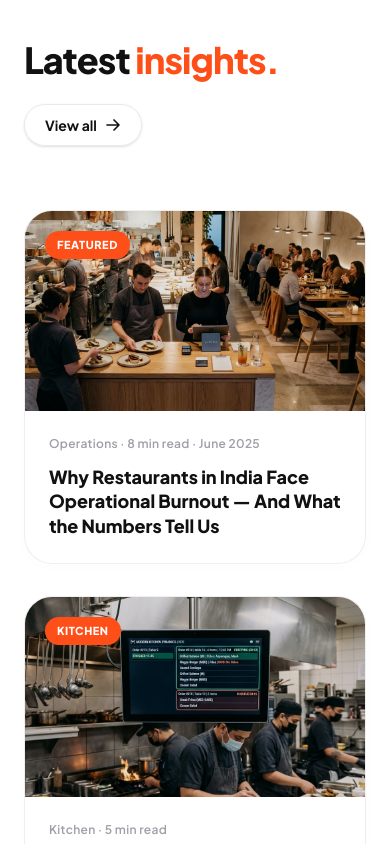
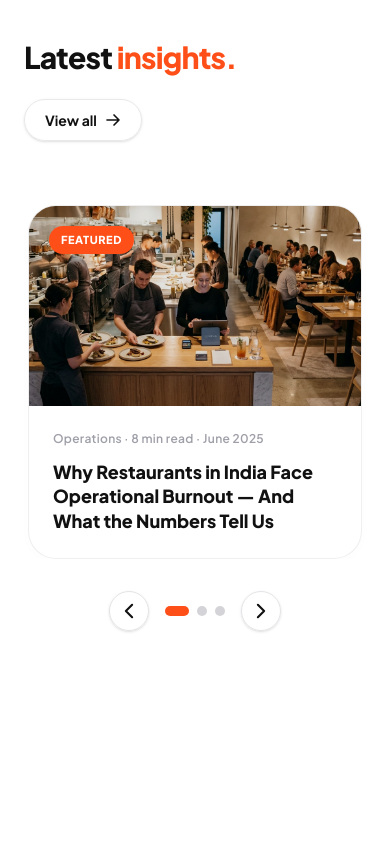
Before and after one commit to Yashvi-s17734/Upwork1, a Next.js app: page /component/insights in a window 390 px wide. Shown: the top 844 px of the page. Built offline with nearby package versions, Linux system fonts and the light colour scheme.

Commit message:
JK - 10-7-26
- some ui changes fixed

```diff
--- a/src/app/component/faq/page.tsx
+++ b/src/app/component/faq/page.tsx
@@ -38,9 +38,9 @@ export default function FAQPage() {
 
         {/* Title */}
         <div className="mb-14">
-          <h1 className="text-[30px] sm:text-[38px] md:text-[44px] font-[850] tracking-tight leading-[1.15] text-[#111111]">
+          <h2 className="text-3xl sm:text-4xl md:text-[44px] font-[850] tracking-tight leading-[1.15] text-[#111111]">
             Questions Before You <span className="text-[#FF4F18]">Commit?</span>
-          </h1>
+          </h2>
         </div>
 
         {/* Accordions Container */}
--- a/src/app/component/features/page.tsx
+++ b/src/app/component/features/page.tsx
@@ -59,10 +59,10 @@ export default function Features() {
         <div className="grid grid-cols-1 lg:grid-cols-12 gap-8 items-start mb-10 md:mb-12">
           {/* Heading */}
           <div className="lg:col-span-7">
-            <h2 className="text-2xl sm:text-3xl md:text-4xl font-extrabold tracking-tight text-zinc-900 leading-[1.15]">
+            <h2 className="text-3xl sm:text-4xl md:text-[44px] font-[850] tracking-tight text-[#111111] leading-[1.15]">
               When every second counts,
               <br />
-              every <span className="text-[#FF4F18]">system should too.</span>
+              <span className="text-[#FF4F18]"> every system should too.</span>
             </h2>
           </div>
 
--- a/src/app/component/header/page.tsx
+++ b/src/app/component/header/page.tsx
@@ -23,9 +23,9 @@ export default function Header() {
           <Image
             src="/demologo.png"
             alt="Digitory Logo"
-            width={18}
-            height={18}
-            className="h-4.5 w-auto object-contain"
+            width={28}
+            height={28}
+            className="h-7 w-auto object-contain"
             priority
           />
           <span className="text-[20px] font-extrabold tracking-tight text-black">
--- a/src/app/component/hero/page.tsx
+++ b/src/app/component/hero/page.tsx
@@ -28,7 +28,7 @@ export default function Hero() {
 
           {/* Heading */}
           <h1 className="text-3xl sm:text-4xl md:text-5xl font-extrabold tracking-tight text-zinc-900 leading-[1.1]">
-            Manage rush hours,
+            Manage chaos hours,
             <br />
             <span className="text-[#FF4F18]">not rush.</span>
           </h1>
@@ -42,13 +42,13 @@ export default function Hero() {
           <div className="flex flex-wrap gap-4 items-center">
             <Link
               href="#"
-              className="rounded-full bg-[#FF4F18] px-8 py-4 text-base font-semibold text-white transition-all duration-200 hover:bg-[#E03F0D] shadow-[0_8px_20px_rgba(255,79,24,0.35)] hover:shadow-[0_10px_24px_rgba(255,79,24,0.45)] active:scale-[0.98]"
+              className="rounded-full bg-[#FF4F18] px-5 py-3 text-sm sm:px-8 sm:py-4 sm:text-base font-semibold text-white transition-all duration-200 hover:bg-[#E03F0D] shadow-[0_8px_20px_rgba(255,79,24,0.35)] hover:shadow-[0_10px_24px_rgba(255,79,24,0.45)] active:scale-[0.98]"
             >
               Book a demo
             </Link>
             <Link
               href="#"
-              className="rounded-full border border-zinc-200 bg-white px-8 py-4 text-base font-semibold text-zinc-800 transition-colors duration-200 hover:bg-zinc-50 active:scale-[0.98]"
+              className="rounded-full border border-zinc-200 bg-white px-5 py-3 text-sm sm:px-8 sm:py-4 sm:text-base font-semibold text-zinc-800 transition-colors duration-200 hover:bg-zinc-50 active:scale-[0.98]"
             >
               See how it works
             </Link>
--- a/src/app/component/insights/page.tsx
+++ b/src/app/component/insights/page.tsx
@@ -27,32 +27,39 @@ const INSIGHTS_ITEMS = [
 ];
 
 export default function InsightsPage() {
+  const [activeIndex, setActiveIndex] = useState(0);
+  const [touchStart, setTouchStart] = useState<number | null>(null);
+  const [touchEnd, setTouchEnd] = useState<number | null>(null);
+
+  const minSwipeDistance = 50;
+
+  const onTouchStart = (e: React.TouchEvent) => {
+    setTouchEnd(null);
+    setTouchStart(e.targetTouches[0].clientX);
+  };
+
+  const onTouchMove = (e: React.TouchEvent) => {
+    setTouchEnd(e.targetTouches[0].clientX);
+  };
+
+  const onTouchEnd = () => {
+    if (!touchStart || !touchEnd) return;
+    const distance = touchStart - touchEnd;
+    const isLeftSwipe = distance > minSwipeDistance;
+    const isRightSwipe = distance < -minSwipeDistance;
+    if (isLeftSwipe) {
+      setActiveIndex((prev) => (prev + 1) % INSIGHTS_ITEMS.length);
+    } else if (isRightSwipe) {
+      setActiveIndex((prev) => (prev - 1 + INSIGHTS_ITEMS.length) % INSIGHTS_ITEMS.length);
+    }
+  };
+
+  const renderCard = (item: typeof INSIGHTS_ITEMS[0], isSlider: boolean = false) => {
     return (
-    <div className="bg-white font-sans antialiased text-[#111111] py-10 md:py-16">
-      <div className="max-w-7xl mx-auto px-6 md:px-12">
-
-        {/* Header Section */}
-        <div className="flex flex-col md:flex-row md:items-end md:justify-between gap-6 mb-16">
-          <h1 className="text-[36px] md:text-[46px] font-[850] tracking-tight leading-[1.1] text-[#111111]">
-            Latest <span className="text-[#FF4F18]">insights.</span>
-          </h1>
-
-          <div>
-            <button className="inline-flex items-center gap-2 px-5 py-2.5 border border-zinc-200/80 rounded-full font-bold text-sm text-[#111111] hover:bg-zinc-50 transition-colors shadow-sm select-none cursor-pointer">
-              <span>View all</span>
-              <svg className="w-4 h-4 text-[#111111]" fill="none" viewBox="0 0 24 24" stroke="currentColor" strokeWidth={2.5}>
-                <path strokeLinecap="round" strokeLinejoin="round" d="M13.5 4.5L21 12m0 0l-7.5 7.5M21 12H3" />
-              </svg>
-            </button>
-          </div>
-        </div>
-
-        {/* Cards Grid */}
-        <div className="grid grid-cols-1 md:grid-cols-3 gap-8 items-stretch">
-          {INSIGHTS_ITEMS.map((item) => (
       <div
-              key={item.id}
-              className="flex flex-col h-full bg-white rounded-[28px] border border-zinc-200/60 overflow-hidden shadow-[0_4px_20px_rgba(0,0,0,0.01)] transition-transform duration-300 hover:-translate-y-1 hover:shadow-[0_8px_30px_rgba(0,0,0,0.025)] group"
+        className={`flex flex-col h-full bg-white rounded-[28px] border border-zinc-200/60 overflow-hidden shadow-[0_4px_20px_rgba(0,0,0,0.01)] transition-transform duration-300 ${
+          isSlider ? "" : "hover:-translate-y-1 hover:shadow-[0_8px_30px_rgba(0,0,0,0.025)]"
+        } group`}
       >
         {/* Top Banner Graphic area - Full bleed image */}
         <div className="h-[200px] w-full relative overflow-hidden">
@@ -84,7 +91,93 @@ export default function InsightsPage() {
           </div>
         </div>
       </div>
+    );
+  };
+
+  return (
+    <div className="bg-white font-sans antialiased text-[#111111] py-10 md:py-16">
+      <div className="max-w-7xl mx-auto px-6 md:px-12">
+
+        {/* Header Section */}
+        <div className="flex flex-col md:flex-row md:items-end md:justify-between gap-6 mb-16">
+          <h2 className="text-3xl sm:text-4xl md:text-[44px] font-[850] tracking-tight leading-[1.15] text-[#111111]">
+            Latest <span className="text-[#FF4F18]">insights.</span>
+          </h2>
+
+          <div>
+            <button className="inline-flex items-center gap-2 px-5 py-2.5 border border-zinc-200/80 rounded-full font-bold text-sm text-[#111111] hover:bg-zinc-50 transition-colors shadow-sm select-none cursor-pointer">
+              <span>View all</span>
+              <svg className="w-4 h-4 text-[#111111]" fill="none" viewBox="0 0 24 24" stroke="currentColor" strokeWidth={2.5}>
+                <path strokeLinecap="round" strokeLinejoin="round" d="M13.5 4.5L21 12m0 0l-7.5 7.5M21 12H3" />
+              </svg>
+            </button>
+          </div>
+        </div>
+
+        {/* Desktop grid layout (hidden on mobile) */}
+        <div className="hidden md:grid grid-cols-3 gap-8 items-stretch">
+          {INSIGHTS_ITEMS.map((item) => (
+            <div key={item.id} className="h-full">
+              {renderCard(item)}
+            </div>
           ))}
+        </div>
+
+        {/* Mobile slider layout (hidden on desktop) */}
+        <div className="block md:hidden">
+          <div
+            className="relative w-full overflow-hidden"
+            onTouchStart={onTouchStart}
+            onTouchMove={onTouchMove}
+            onTouchEnd={onTouchEnd}
+          >
+            <div
+              className="flex transition-transform duration-500 ease-out"
+              style={{ transform: `translateX(-${activeIndex * 100}%)` }}
+            >
+              {INSIGHTS_ITEMS.map((item) => (
+                <div key={item.id} className="w-full shrink-0 px-1">
+                  {renderCard(item, true)}
+                </div>
+              ))}
+            </div>
+          </div>
+
+          {/* Slider controls: Prev, Dots, Next */}
+          <div className="flex justify-center items-center gap-4 mt-8 select-none">
+            <button
+              onClick={() => setActiveIndex((prev) => (prev - 1 + INSIGHTS_ITEMS.length) % INSIGHTS_ITEMS.length)}
+              className="flex items-center justify-center w-10 h-10 rounded-full border border-zinc-200 text-[#111111] hover:bg-zinc-50 active:bg-zinc-100 transition-colors shadow-sm cursor-pointer"
+              aria-label="Previous insight"
+            >
+              <svg className="w-5 h-5" fill="none" viewBox="0 0 24 24" stroke="currentColor" strokeWidth={2.5}>
+                <path strokeLinecap="round" strokeLinejoin="round" d="M15.75 19.5L8.25 12l7.5-7.5" />
+              </svg>
+            </button>
+
+            <div className="flex gap-2">
+              {INSIGHTS_ITEMS.map((_, idx) => (
+                <button
+                  key={idx}
+                  onClick={() => setActiveIndex(idx)}
+                  className={`h-2.5 rounded-full transition-all duration-300 cursor-pointer ${
+                    activeIndex === idx ? "w-6 bg-[#FF4F18]" : "w-2.5 bg-zinc-300"
+                  }`}
+                  aria-label={`Go to insight ${idx + 1}`}
+                />
+              ))}
+            </div>
+
+            <button
+              onClick={() => setActiveIndex((prev) => (prev + 1) % INSIGHTS_ITEMS.length)}
+              className="flex items-center justify-center w-10 h-10 rounded-full border border-zinc-200 text-[#111111] hover:bg-zinc-50 active:bg-zinc-100 transition-colors shadow-sm cursor-pointer"
+              aria-label="Next insight"
+            >
+              <svg className="w-5 h-5" fill="none" viewBox="0 0 24 24" stroke="currentColor" strokeWidth={2.5}>
+                <path strokeLinecap="round" strokeLinejoin="round" d="M8.25 4.5l7.5 7.5-7.5 7.5" />
+              </svg>
+            </button>
+          </div>
         </div>
 
       </div>
--- a/src/app/component/orders/page.tsx
+++ b/src/app/component/orders/page.tsx
@@ -45,10 +45,10 @@ export default function OrdersPage() {
         <div className="max-w-7xl mx-auto px-6 md:px-12">
           {/* Main Title Banner */}
           <div className="mb-12">
-            <h1 className="text-[36px] md:text-[46px] font-[850] tracking-tight leading-[1.1] text-[#111111]">
+            <h2 className="text-3xl sm:text-4xl md:text-[44px] font-[850] tracking-tight leading-[1.15] text-[#111111]">
               Built for restaurants that <br />
               <span className="text-[#FF4F18]">don't stop moving.</span>
-            </h1>
+            </h2>
           </div>
 
           {/* Tab Navigation - Aligned within container, border-b spans full width */}
--- a/src/app/component/restaurantos/page.tsx
+++ b/src/app/component/restaurantos/page.tsx
@@ -118,10 +118,10 @@ export default function RestaurantOSPage() {
 
         {/* Header Section */}
         <div className="flex flex-col md:flex-row md:items-end md:justify-between gap-6 mb-16">
-          <h1 className="text-[36px] md:text-[46px] font-[850] tracking-tight leading-[1.1] text-[#111111]">
+          <h2 className="text-3xl sm:text-4xl md:text-[44px] font-[850] tracking-tight leading-[1.15] text-[#111111]">
             What changes when your <br />
             <span className="text-[#FF4F18]">restaurant has an OS.</span>
-          </h1>
+          </h2>
 
           <div>
             <button className="inline-flex items-center gap-2 px-5 py-2.5 border border-zinc-200/80 rounded-full font-bold text-sm text-[#111111] hover:bg-zinc-50 transition-colors shadow-sm select-none cursor-pointer">
--- a/src/app/component/stats/page.tsx
+++ b/src/app/component/stats/page.tsx
@@ -33,12 +33,12 @@ export default function Stats() {
 
       <section className="mx-auto max-w-7xl px-6 md:px-8 py-10 md:py-16">
         {/* Section Heading */}
-        <h2 className="text-center text-2xl sm:text-3xl md:text-4xl font-extrabold tracking-tight text-zinc-900 mb-16 md:mb-20">
-          Be rush-hour ready, <span className="text-[#FF4F18]">always</span>
+        <h2 className="text-center text-3xl sm:text-4xl md:text-[44px] font-[850] tracking-tight text-[#111111] leading-[1.15] mb-16 md:mb-20">
+          Be chaos-hour ready, <span className="text-[#FF4F18]">always</span>
         </h2>
 
         {/* Stats Grid */}
-        <div className="grid grid-cols-1 gap-12 md:grid-cols-4 md:gap-0 text-center">
+        <div className="grid grid-cols-2 gap-y-12 gap-x-4 md:grid-cols-4 md:gap-0 text-center">
           {stats.map((stat, idx) => (
             <div
               key={idx}
--- a/src/app/component/test-section/page.tsx
+++ b/src/app/component/test-section/page.tsx
@@ -43,7 +43,7 @@ export default function TestSection() {
 
       <section className="mx-auto max-w-7xl px-6 md:px-8 py-10 md:py-16">
         {/* Section Heading */}
-        <h2 className="text-center text-2xl sm:text-3xl md:text-4xl font-extrabold tracking-tight text-zinc-900 leading-[1.15] mb-10 md:mb-12">
+        <h2 className="text-center text-3xl sm:text-4xl md:text-[44px] font-[850] tracking-tight text-[#111111] leading-[1.15] mb-10 md:mb-12">
           Can your outlet pass the
           <br />
           <span className="text-[#FF4F18]">Saturday night</span> test?
@@ -85,10 +85,10 @@ export default function TestSection() {
 
                   {/* Step Text Info */}
                   <div className="w-full pb-5 border-b border-[#FF4F18]/25">
-                    <h4 className="text-lg font-bold text-zinc-950 leading-tight">
+                    <h4 className="text-sm sm:text-base md:text-lg font-bold text-zinc-950 leading-tight">
                       {step.title}
                     </h4>
-                    <p className="text-zinc-550 text-sm mt-1 leading-normal">
+                    <p className="text-zinc-550 text-xs sm:text-sm mt-1 leading-normal">
                       {step.desc}
                     </p>
                   </div>
--- a/src/app/component/updates/page.tsx
+++ b/src/app/component/updates/page.tsx
@@ -43,7 +43,7 @@ export default function Updates() {
 
       <section className="mx-auto max-w-7xl px-6 md:px-8 py-10 md:py-16">
         {/* Section Title */}
-        <h2 className="text-2xl sm:text-3xl md:text-4xl font-extrabold tracking-tight text-zinc-900 mb-10 leading-[1.15]">
+        <h2 className="text-3xl sm:text-4xl md:text-[44px] font-[850] tracking-tight text-[#111111] mb-10 leading-[1.15]">
           Latest <span className="text-[#FF4F18]">Updates</span>
           <br />& Announcements
         </h2>
@@ -60,10 +60,10 @@ export default function Updates() {
               >
                 {/* Date Badge */}
                 <div className="flex flex-col items-center justify-center h-16 w-16 md:h-20 md:w-20 rounded-2xl border border-orange-200/50 bg-[#FAF6F0] shrink-0 shadow-2xs select-none">
-                  <span className="text-2xl md:text-3xl font-extrabold text-[#9A3412] leading-none">
+                  <span className="text-2xl md:text-3xl font-extrabold text-[#FF4F18] leading-none">
                     {item.date}
                   </span>
-                  <span className="text-[10px] md:text-xs font-bold text-[#C2410C]/80 mt-1 uppercase tracking-wider">
+                  <span className="text-[10px] md:text-xs font-bold text-[#FF4F18]/80 mt-1 uppercase tracking-wider">
                     {item.month}
                   </span>
                 </div>
```
Also changed, not shown: src/app/component/footer/page.tsx (+31 -9 lines). Lines whose indentation alone changed are shown as unchanged.
